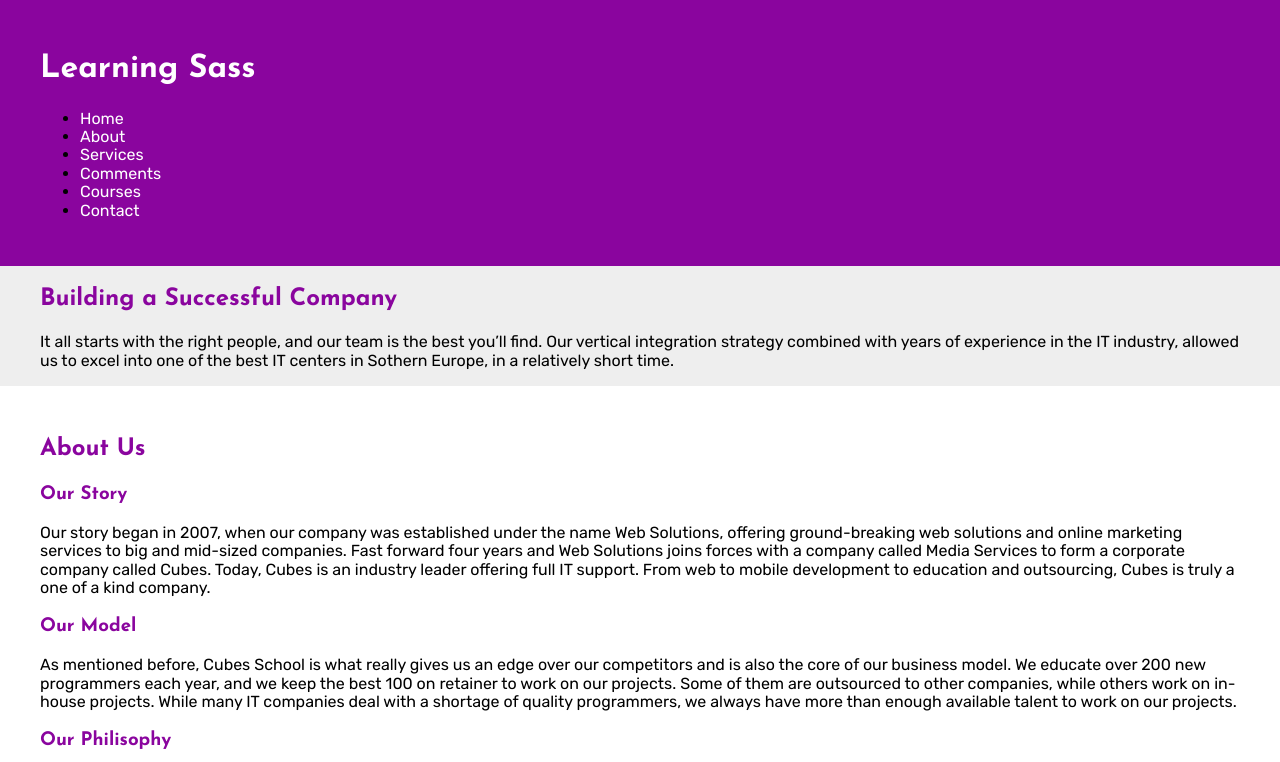
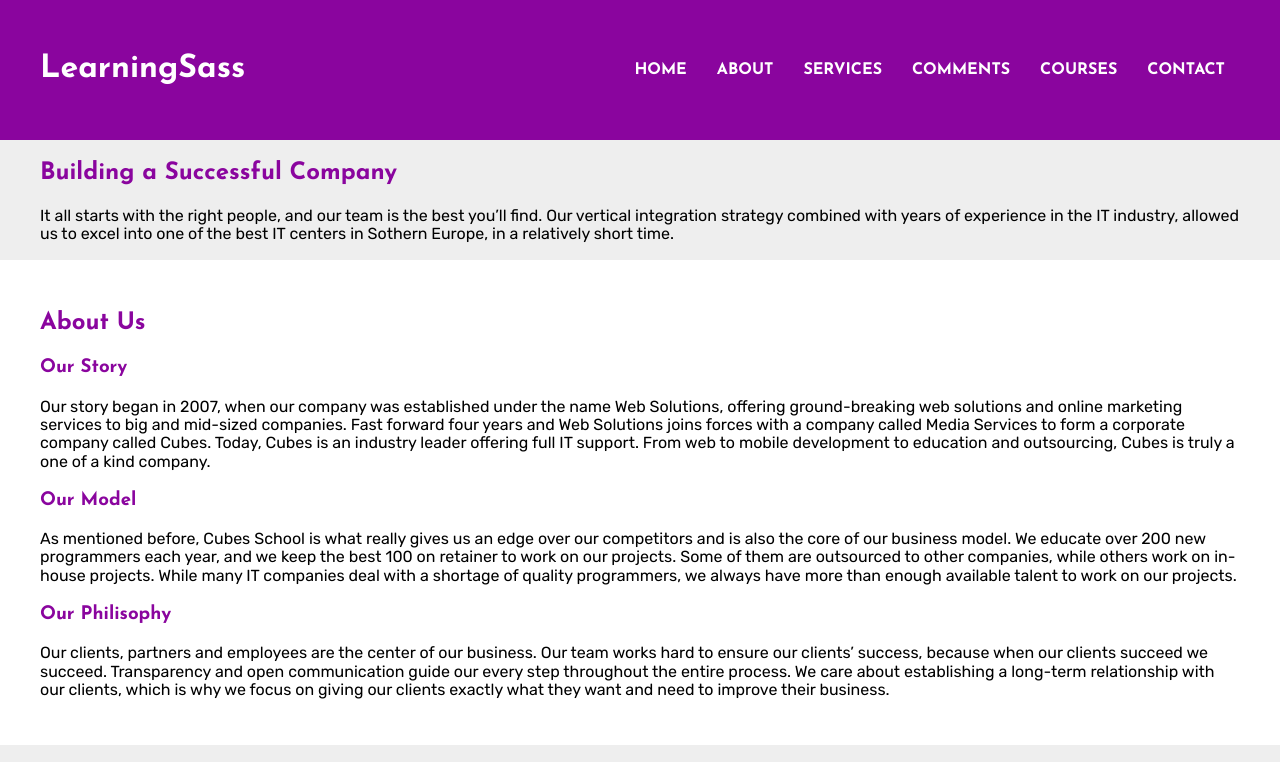
Before and after one commit to nadiacubes/learningSass, a plain HTML site: page public_html/index.html in a window 1280 px wide. Shown: the top 762 px of the page. Drawn offline with nearby package versions, Linux system fonts and the light colour scheme; files that its build step writes are made by us from their sources.

Commit message:
Header done

```diff
--- a/public_html/index.html
+++ b/public_html/index.html
@@ -15,8 +15,8 @@
 <body>
     <header>
         <div class="container">
+            <h1 class="branding"><a href="#">LearningSass</a></h1>
             <nav>
-                    <h1 class="branding"><a href="#">Learning Sass</a></h1>
                 <ul>
                     <li><a href="#home">Home</a></li>
                     <li><a href="#about">About</a></li>
--- a/public_html/scss/partials/_header.scss
+++ b/public_html/scss/partials/_header.scss
@@ -1,12 +1,89 @@
 $header-bg: $purple;
 $header-link-color: $white;
+$nav-font: $josefin;
+$nav-link-hover: $green;
 
 
 header{
     padding: 30px 0;
     background-color: $header-bg;
+
+
+    .branding{
+        text-align: center;
+
+        a{
+            color: $header-link-color;
+        }
+    }
+
+    nav{
+        ul{
+            list-style: none;
+            padding-left: 0;
+
+            li{
+
+                a{
+                    display: block;
+                    padding: 5px 0;
+                    color: $header-link-color;
+                    text-align: center;
+                    font-family: $nav-font;
+                    text-transform: uppercase;
+                    font-weight: $font-bold;
+
+                    &:hover,
+                        &.active{
+                        color: $nav-link-hover;
+                    }
+                }
+                //a end
+            }
+            //li end
+        }
+        //ul end
+    }
+    //nav end
+
+}
+//header end
+
+
+@media(min-width:768px){
+    header{
+        .container{
+            display: flex;
+            justify-content: space-between;
+            align-items: center;
+
+            nav{
+                ul{
+                    display: flex;
+
+                    li{
+                        a{
+                            padding: 5px;
+                        }
+                    }
+                }
+                //ul end
+
+            }
+            //nav end
+        }
+        //container end
+    }
+    //header end
 }
 
-header a{
-    color: $header-link-color;
+@media(min-width:992px){
+    header{
+        nav{
+            a{
+                padding: 5px 15px !important;
+            }
+        }
+    }
+    //nav end
 }
```
Also changed, not shown: public_html/css/theme.css, 1 other file. Lines whose indentation alone changed are shown as unchanged.
